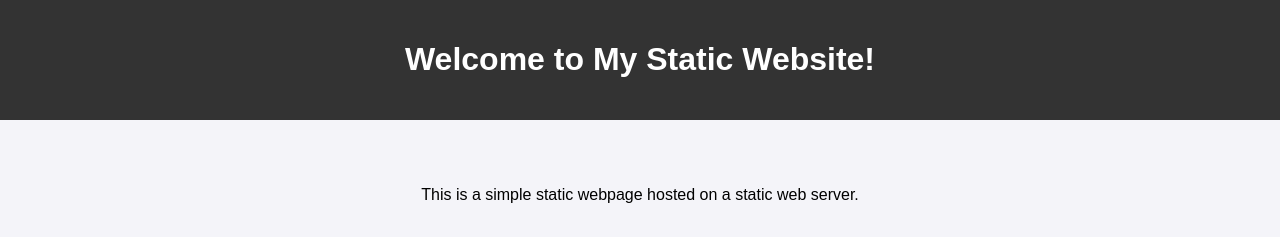
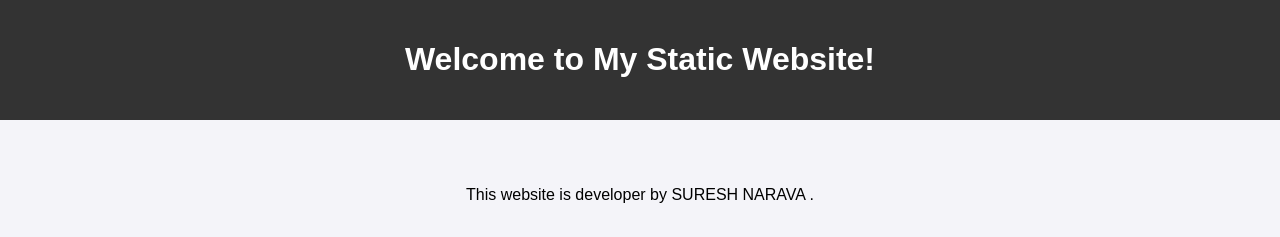
Before and after one commit to sureshnarava/test, a plain HTML site: page index.html in a window 1280 px wide. Shown: the top 237 px of the page. Drawn offline with Linux system fonts and the light colour scheme.

Commit message:
Update index.html

```diff
--- a/index.html
+++ b/index.html
@@ -45,7 +45,7 @@
     </header>
 
     <main>
-        <p>This is a simple static webpage hosted on a static web server.</p>
+        <p>This website is developer by  SURESH NARAVA .</p>
         <img src="https://via.placeholder.com/600x300" alt="Placeholder Image">
     </main>
 
```
